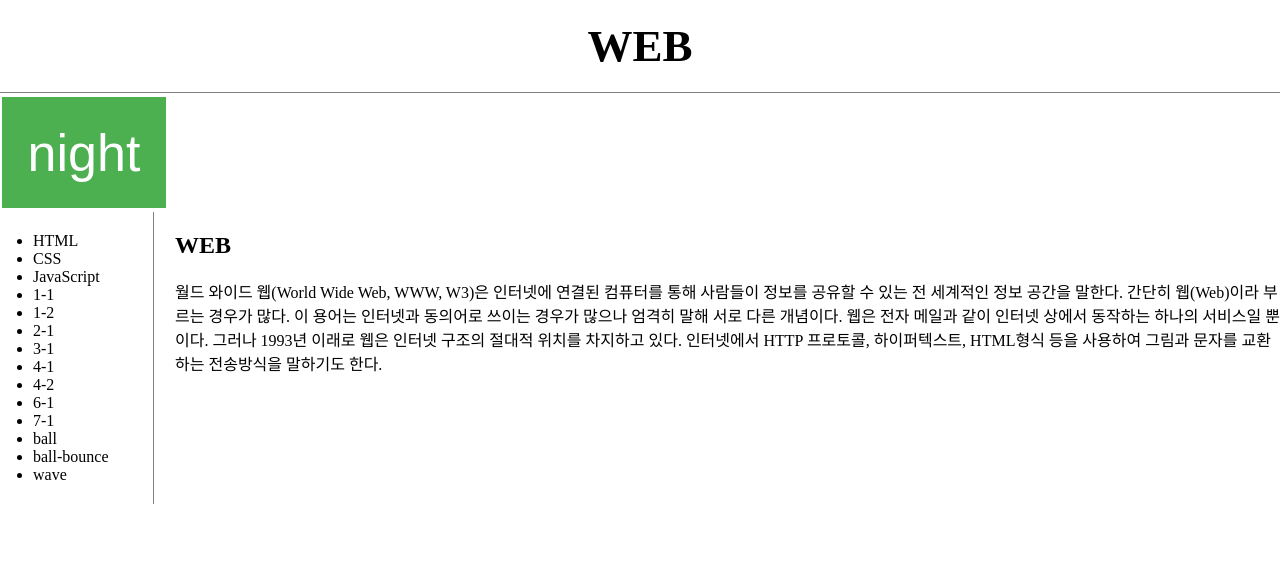
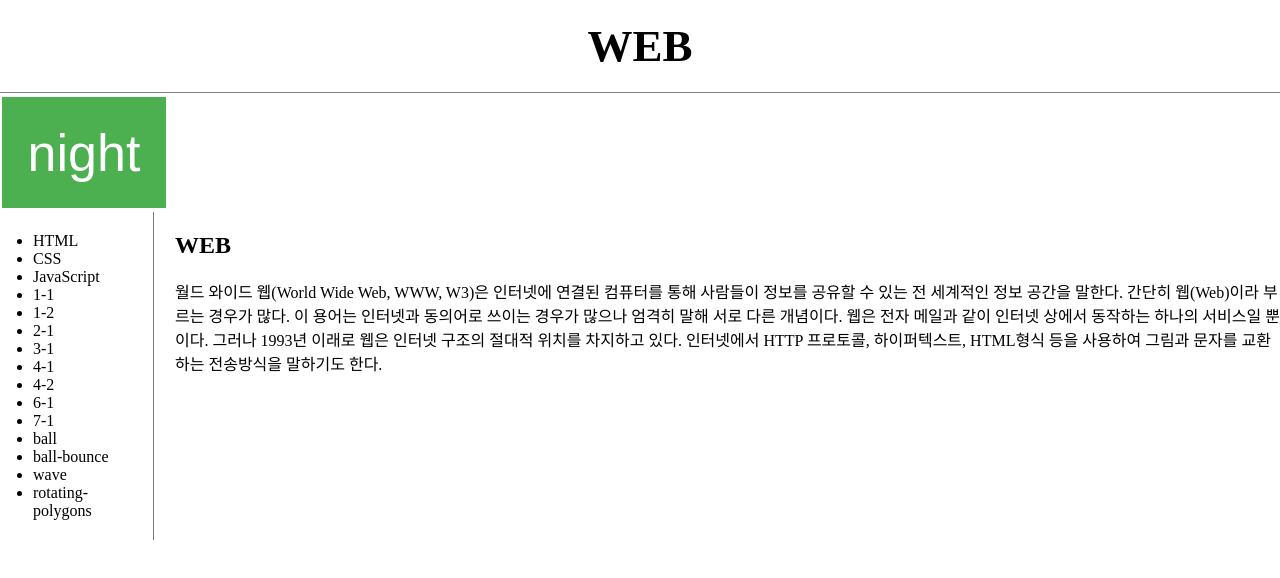
Before and after one commit to mehot98/web1, a plain HTML site: page index.html in a window 1280 px wide. Drawn offline with Linux system fonts and the light colour scheme.

Commit message:
Add files via upload

```diff
--- a/index.html
+++ b/index.html
@@ -31,6 +31,7 @@
     <li><a href="./pages/ball.html">ball</a></li>
     <li><a href="./pages/ball-bounce.html">ball-bounce</a></li>
     <li><a href="./pages/wave.html">wave</a></li>
+    <li><a href="./pages/rotating-polygons.html">rotating-polygons</a></li>
 
   </ul>
 
```
